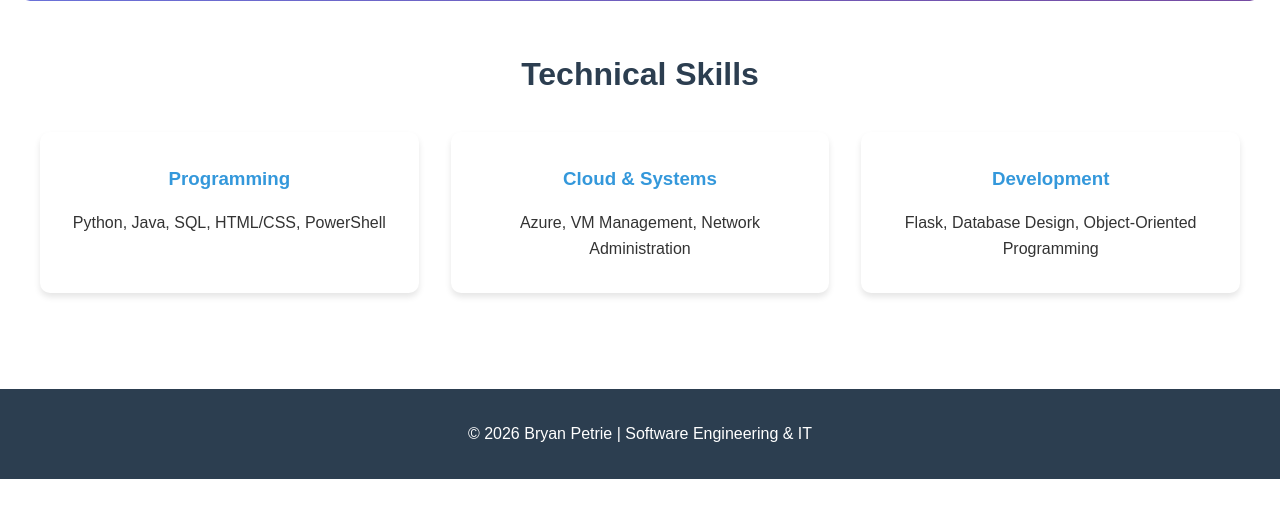
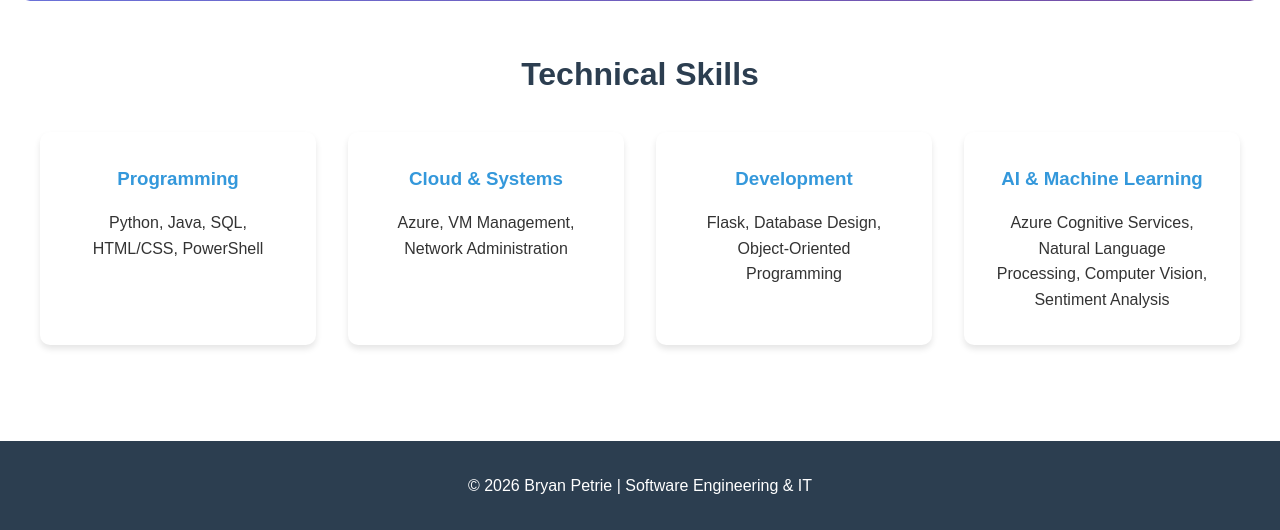
Before and after one commit to petrieb601-eng/azure-portfolio, a Flask app: page / in a window 1280 px wide. Shown: the part 512-1042 px from the top of the page. Before the commit the page ends 991 px from the top, so only its background shows below. Run offline with Flask 3, Linux system fonts and the light colour scheme.

Commit message:
Add AI & Machine Learning skills card

```diff
--- a/templates/index.html
+++ b/templates/index.html
@@ -26,6 +26,10 @@
             <h3>Development</h3>
             <p>Flask, Database Design, Object-Oriented Programming</p>
         </div>
+        <div class="skill-card">
+            <h3>AI & Machine Learning</h3>
+            <p>Azure Cognitive Services, Natural Language Processing, Computer Vision, Sentiment Analysis</p>
+        </div>
     </div>
 </div>
 {% endblock %}
```
